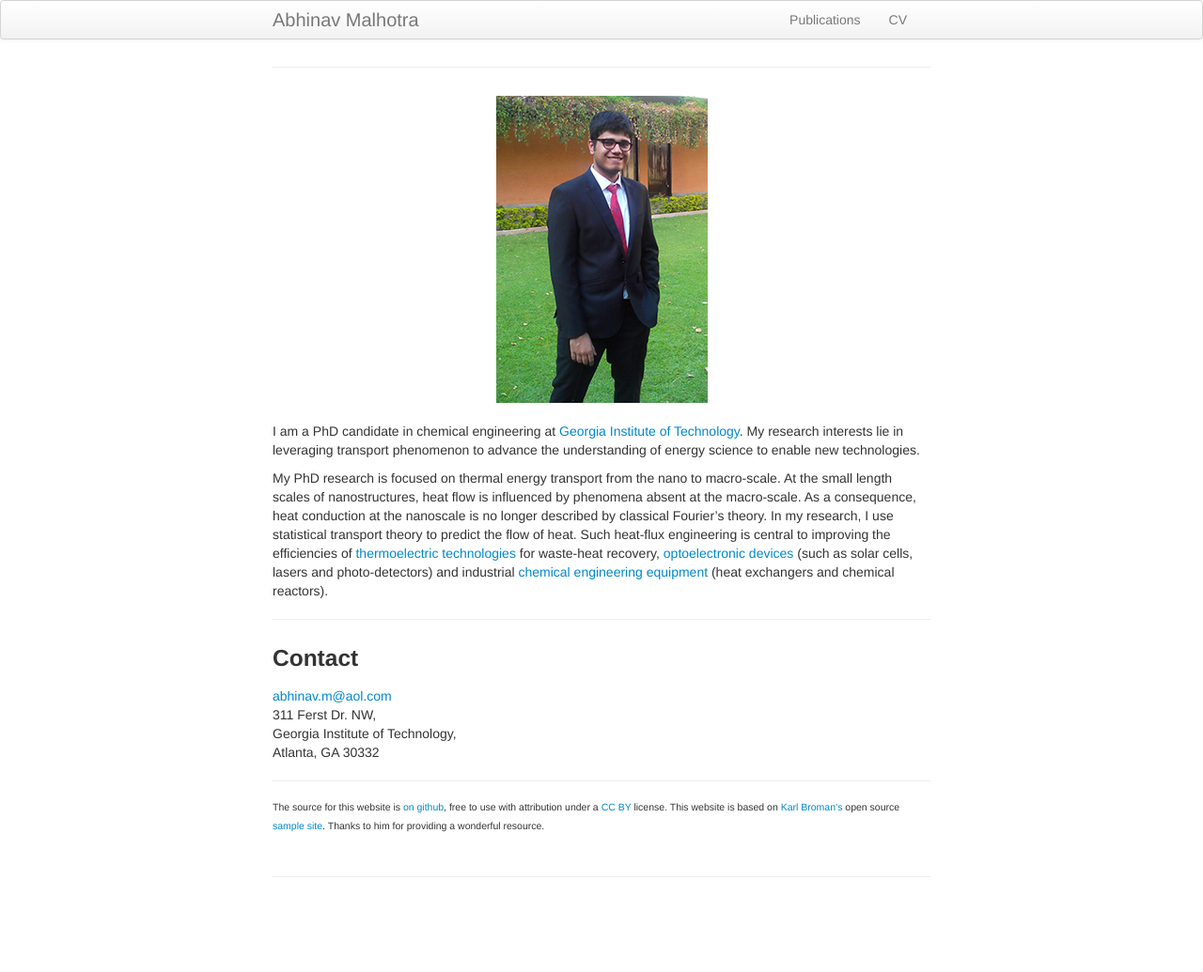
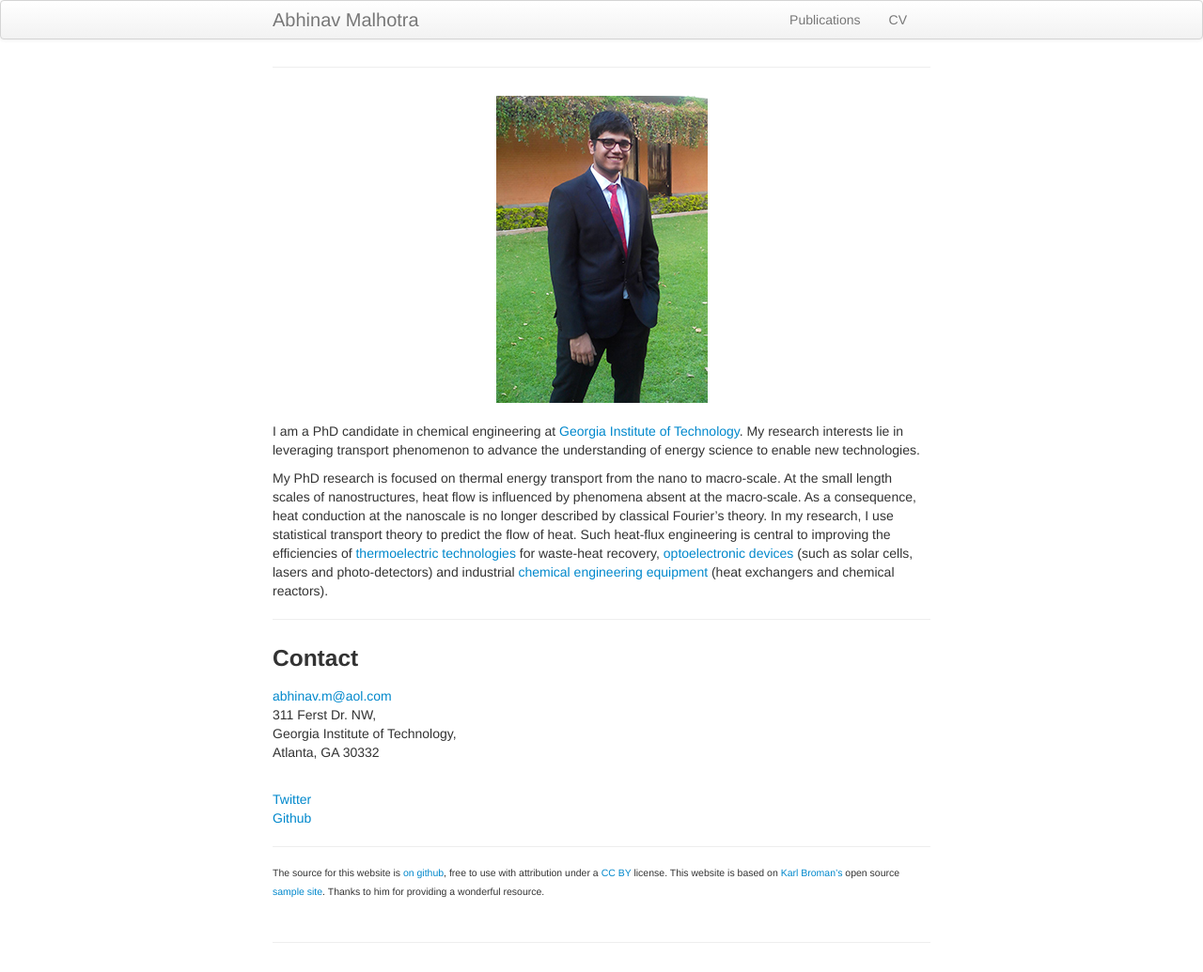
Before and after one commit to ABMalhotra/ABMalhotra.github.io, a Jekyll site: the page built from index.md, in a window 1280 px wide. Shown: the whole page at 94% size. Built offline with Jekyll 4.4.1, drawn with Linux system fonts in a browser that asks for light colours; comment, search, counter and statistics services are not loaded; before the commit the page ends 965 px from its top, so only the background shows below that.

Commit message:
index buttons

```diff
--- a/index.md
+++ b/index.md
@@ -9,9 +9,9 @@
 </div>
 
 <br/>
-I am a PhD candidate in chemical engineering at [Georgia Institute of Technology](http://www.chbe.gatech.edu). My research interests lie in leveraging transport phenomenon to advance the understanding of energy science to enable new technologies.
+I am a PhD candidate in chemical engineering at [Georgia Institute of Technology](https://www.chbe.gatech.edu). My research interests lie in leveraging transport phenomenon to advance the understanding of energy science to enable new technologies.
 
-My PhD research is focused on thermal energy transport from the nano to macro-scale. At the small length scales of nanostructures, heat flow is influenced by phenomena absent at the macro-scale. As a consequence, heat conduction at the nanoscale is no longer described by classical Fourier's theory. In my research, I use statistical transport theory to predict the flow of heat. Such heat-flux engineering is central to improving the efficiencies of [thermoelectric technologies](https://www.nature.com/subjects/thermoelectrics) for waste-heat recovery, [optoelectronic devices](https://en.wikipedia.org/wiki/Optoelectronics) (such as solar cells, lasers and photo-detectors) and industrial [chemical engineering equipment](https://www.aiche.org/rapid/projects/list) (heat exchangers and chemical reactors).
+My PhD research is focused on thermal energy transport from the nano to macro-scale. At the small length scales of nanostructures, heat flow is influenced by phenomena absent at the macro-scale. As a consequence, heat conduction at the nanoscale is no longer described by classical Fourier's theory. In my research, I use statistical transport theory to predict the flow of heat. Such heat-flux engineering is central to improving the efficiencies of [thermoelectric technologies](https://www.nature.com/subjects/thermoelectrics){:target="_blank"} for waste-heat recovery, [optoelectronic devices](https://en.wikipedia.org/wiki/Optoelectronics){:target="_blank"} (such as solar cells, lasers and photo-detectors) and industrial [chemical engineering equipment](https://www.aiche.org/rapid/projects/list){:target="_blank"} (heat exchangers and chemical reactors).
 
 ---
 ### <a name="contact"></a>Contact
@@ -26,5 +26,13 @@
 Georgia Institute of Technology, <br/>
 Atlanta, GA 30332
 
+<br/>
+<a href="https://twitter.com/dracodormien" class="twitter-follow-button" data-show-count="false" data-show-screen-name="false" target="_blank">Twitter</a>
+<br/>
+<a class="github-button" href="https://github.com/ABMalhotra" data-size="medium" aria-label="Follow @ABMalhotra on GitHub">Github</a>
+
+
+<script async src="https://platform.twitter.com/widgets.js" charset="utf-8"></script>
+<script async defer src="https://buttons.github.io/buttons.js"></script>
 ---
 <sup> The source for this website is [on github](https://github.com/ABMalhotra/Website_CC-BY), free to use with attribution under a [CC BY](https://creativecommons.org/licenses/by/3.0/) license. This website is based on [Karl Broman's](https://github.com/kbroman) open source [sample site](https://github.com/kbroman/simple_site). Thanks to him for providing a wonderful resource. </sup>
```
Also changed, not shown: 1 other file.
